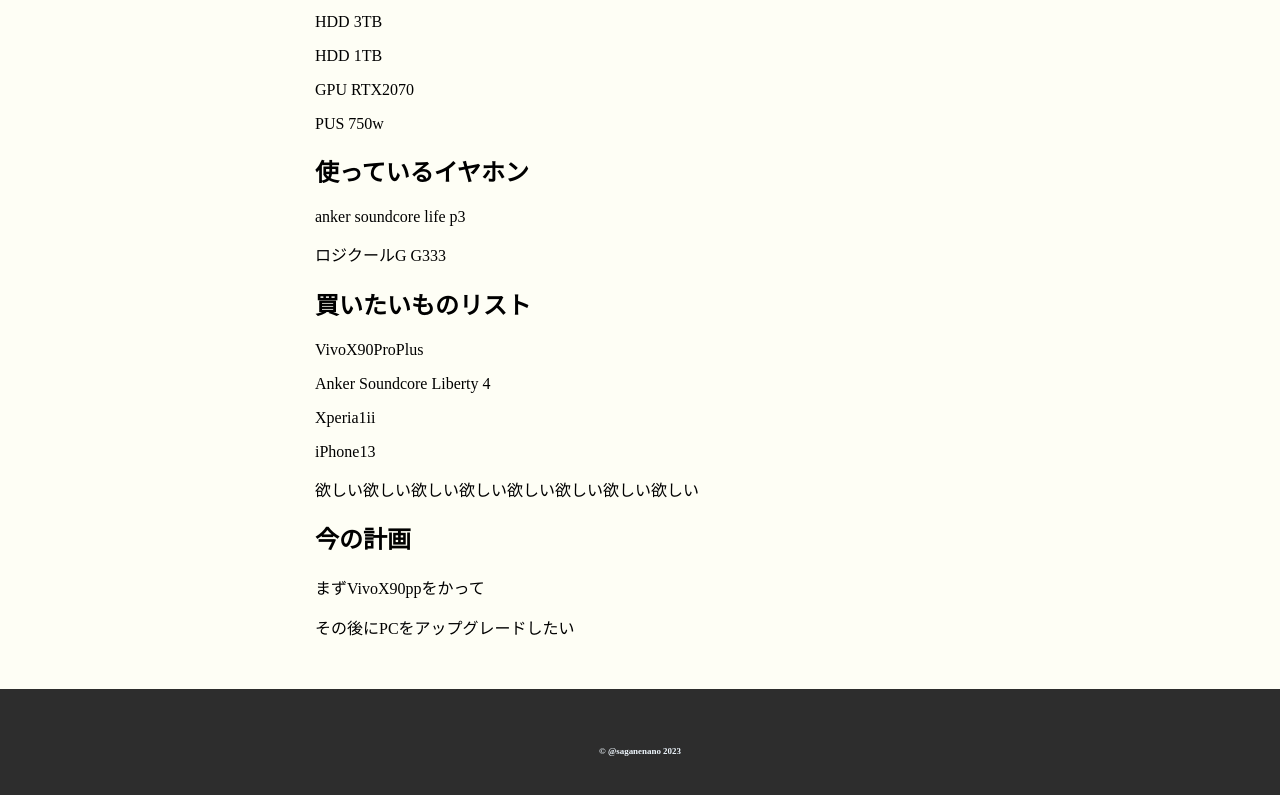
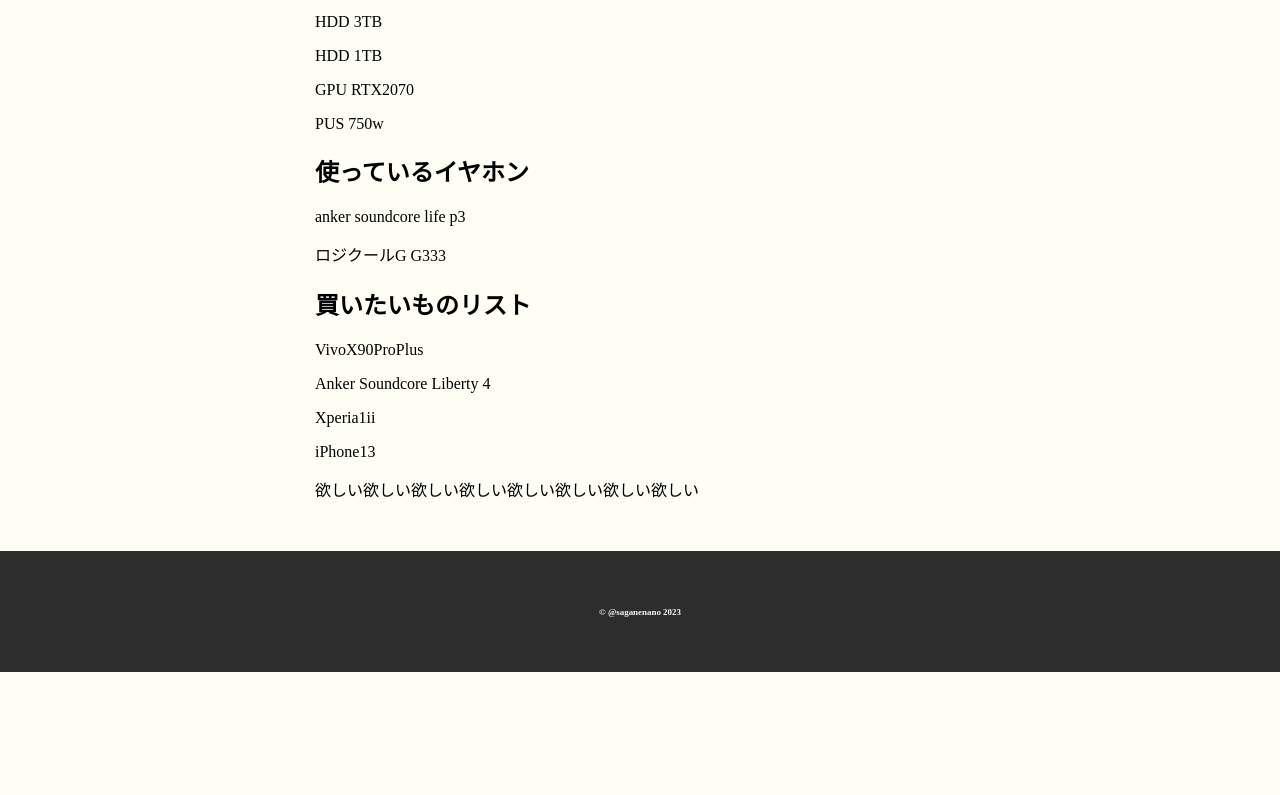
Before and after one commit to shiguna00/shiguna00.github.io, a plain HTML site: page index.html in a window 1280 px wide. Shown: the part 1302-2097 px from the top of the page. After the commit the page ends 1974 px from the top, so only its background shows below. Drawn offline with Linux system fonts and the light colour scheme.

Commit message:
Update index.html

```diff
--- a/index.html
+++ b/index.html
@@ -70,9 +70,7 @@
           <p>Xperia1ii</p>
           <p>iPhone13</p>
           <p>欲しい欲しい欲しい欲しい欲しい欲しい欲しい欲しい</p>
-          <h2>今の計画</h2>
-          <p>まずVivoX90ppをかって</p>
-          <p>その後にPCをアップグレードしたい</p>
+
 
 
 
```
